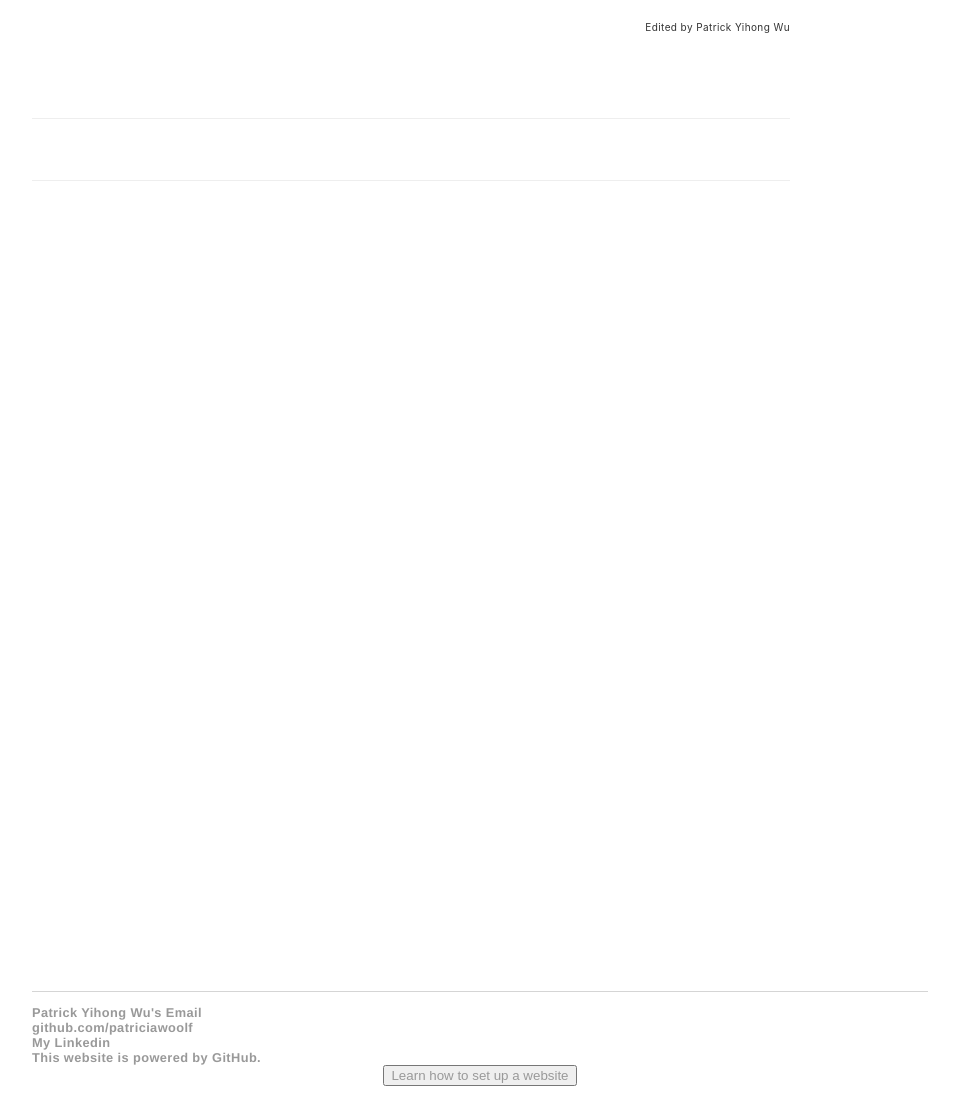
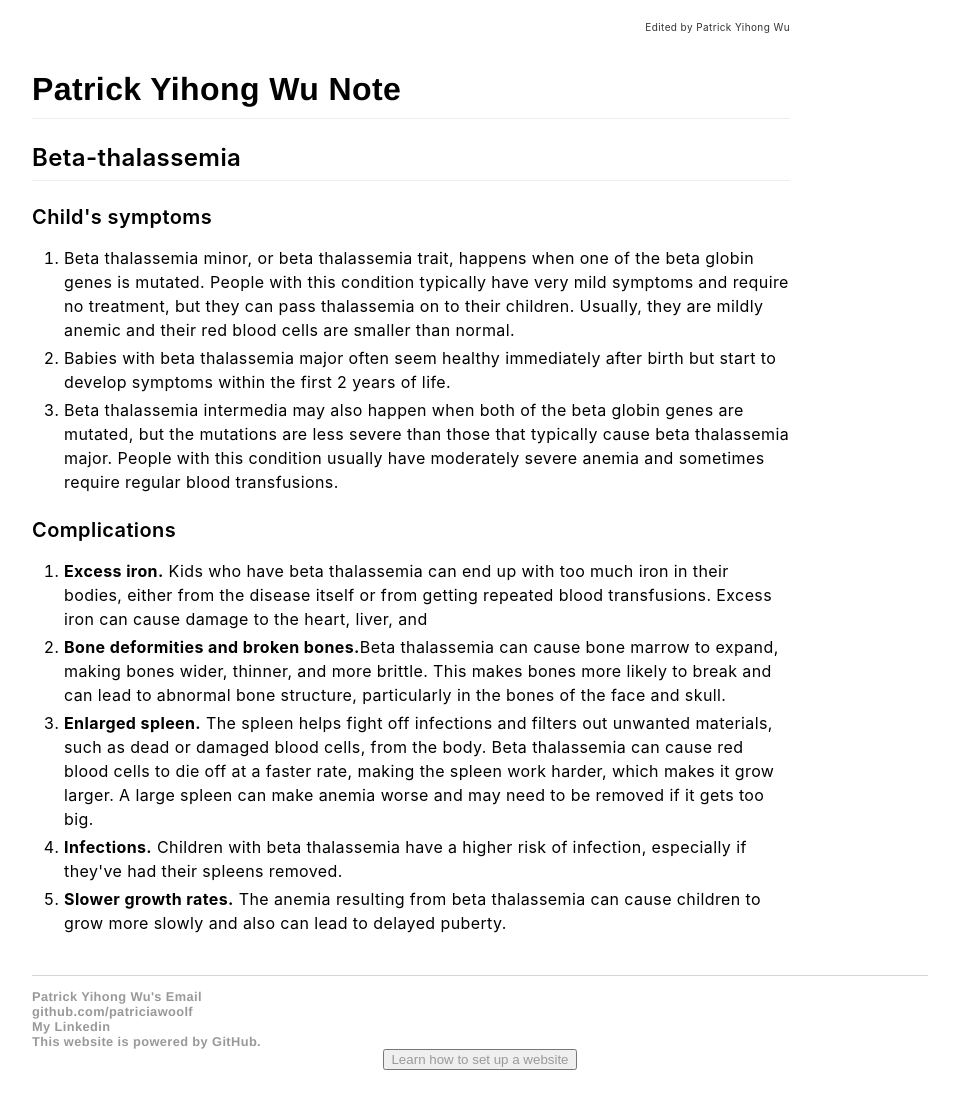
Before and after one commit to patriciawoolf/patriciawoolf-github.io, a Jekyll site: the page built from index.html, in a window 1280 px wide. Shown: the part 585-1684 px from the top of the page, without its empty margins (160-1119 px from the left). Built offline with Jekyll 4.4.1, drawn with Linux system fonts in a browser that asks for light colours.

Commit message:
Update index.html

```diff
--- a/index.html
+++ b/index.html
@@ -21,8 +21,8 @@
 <font size="1" >Edited by Patrick Yihong Wu</font>
 </p>
 
-<!--font color="#66a3ff"-->
-<font color="white">
+
+<!--font color="white"-->
 <title> Patrick Yihong Wu Note </title>
 
 <h1>Patrick Yihong Wu Note</h1>
```
